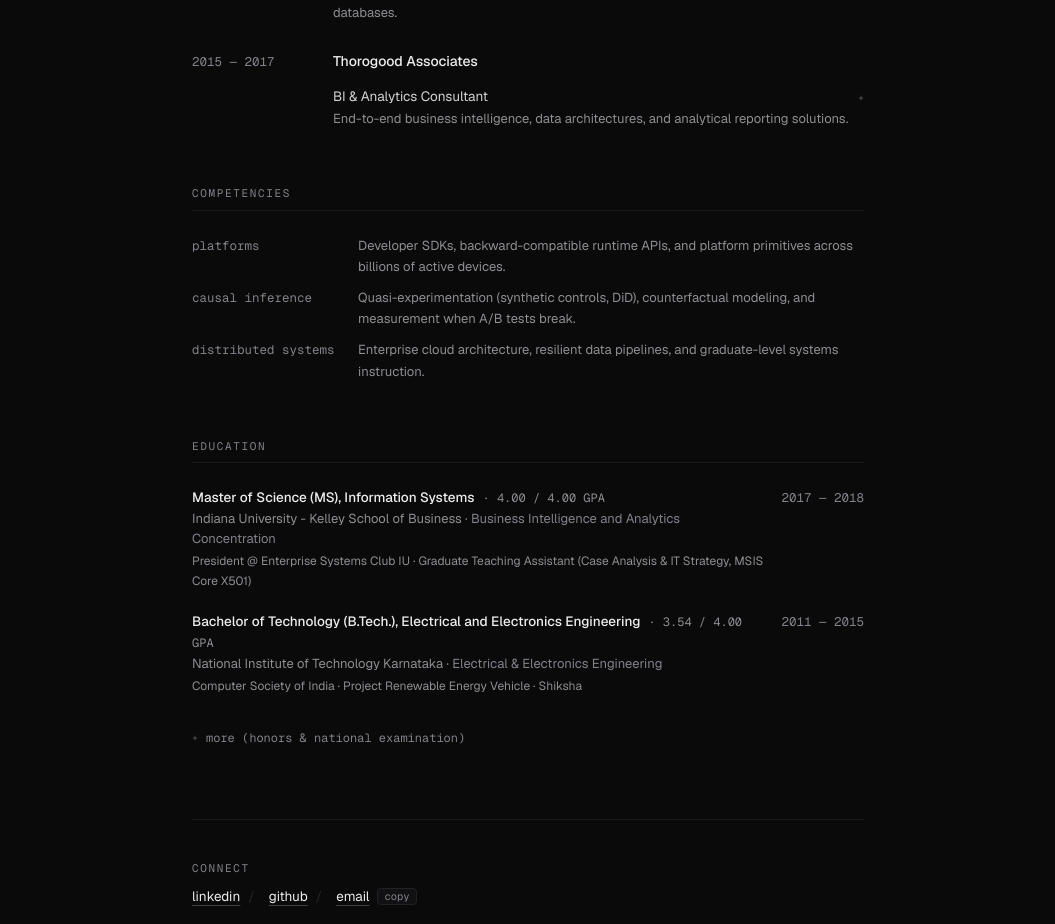
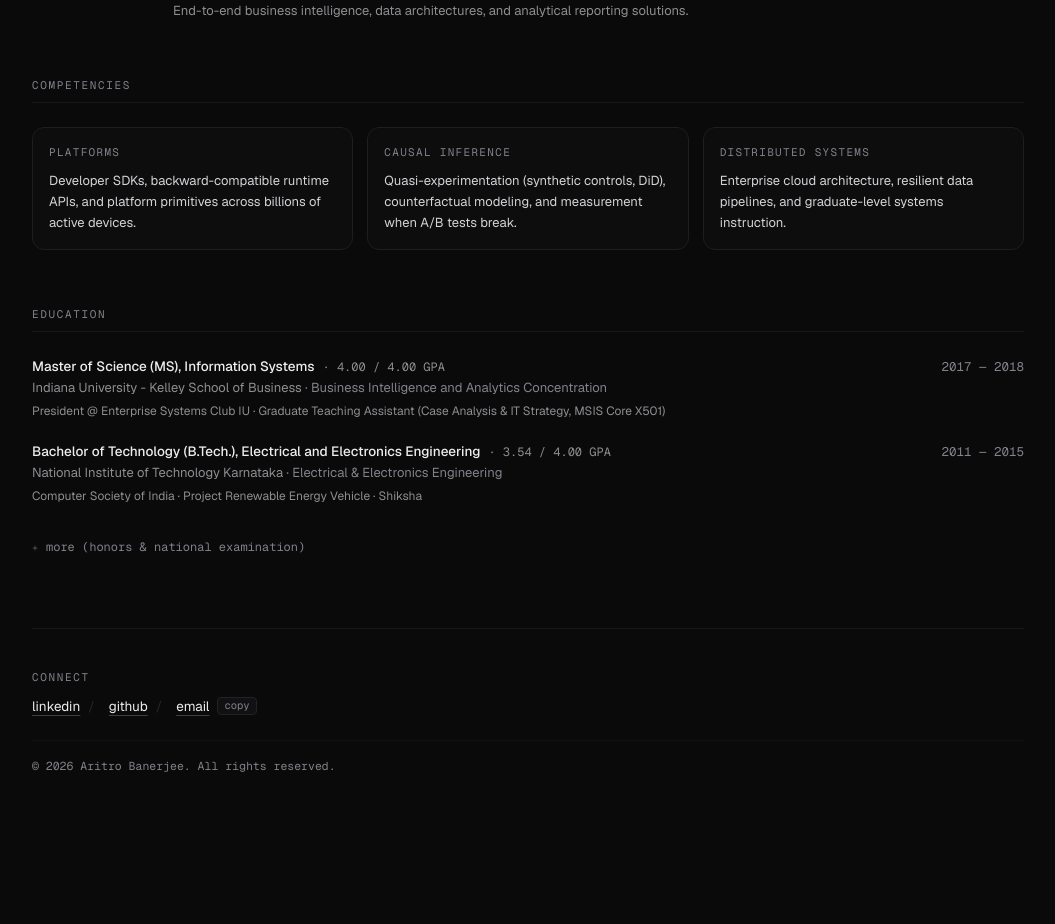
Before and after one commit to aritrobanerjee/aritrobanerjee.github.io, a React (Vite) app: page / in a window 1280 px wide. Shown: the part 1146-2070 px from the top of the page, without its empty margins (112-1167 px from the left). After the commit the page ends 2032 px from the top, so only its background shows below. Built offline with nearby package versions, Linux system fonts and the light colour scheme.

Commit message:
feat(layout): expand widescreen layout to 1040px with 3-column competencies and integrated essay TOC grid

```diff
--- a/src/App.tsx
+++ b/src/App.tsx
@@ -50,7 +50,7 @@
       {/* Main Content Container */}
       <main
         id="portfolio-content"
-        className={`relative z-10 mx-auto px-6 py-16 md:py-24 xl:py-28 max-w-[720px] ${
+        className={`relative z-10 mx-auto px-6 py-16 md:py-24 xl:py-28 max-w-[720px] lg:max-w-[960px] xl:max-w-[1040px] ${
           currentView === 'home' ? 'space-y-12 md:space-y-14' : ''
         }`}
       >
--- a/src/components/CausalMeasurementEssay.tsx
+++ b/src/components/CausalMeasurementEssay.tsx
@@ -65,10 +65,26 @@
         style={{ width: `${scrollProgress}%` }}
       />
 
+      {/* Top Navigation */}
+      <nav className="flex items-center justify-between border-b border-[#18181b] pb-3">
+        <button
+          onClick={onBack}
+          className="group flex items-center gap-1.5 text-[12px] font-mono text-[#8e8e93] hover:text-white transition-colors"
+        >
+          <span className="transition-transform group-hover:-translate-x-0.5">←</span>
+          <span>Home</span>
+          <kbd className="hidden sm:inline-block ml-1.5 px-1.5 py-0.2 text-[10px] font-mono text-[#71717a] bg-[#121214] border border-[#222225] rounded transition-colors group-hover:text-white group-hover:border-[#383840]">
+            esc
+          </kbd>
+        </button>
+      </nav>
+
+      {/* Main Content Area: Responsive Grid on xl */}
+      <div className="xl:grid xl:grid-cols-[190px_1fr] xl:gap-14 items-start">
         {/* Widescreen Sticky Gutter Outline (strictly hidden on mobile and tablet) */}
         <aside
           aria-label="Table of contents"
-        className="hidden xl:block fixed left-[max(1.5rem,calc(50%-550px))] top-28 w-40 z-20 select-none"
+          className="hidden xl:block sticky top-28 select-none"
         >
           <div className="space-y-3.5">
             <div className="text-[11px] font-mono uppercase tracking-[0.15em] text-[#82828b]">
@@ -108,21 +124,8 @@
           </div>
         </aside>
 
-      {/* Top Navigation */}
-      <nav className="flex items-center justify-between border-b border-[#18181b] pb-3">
-        <button
-          onClick={onBack}
-          className="group flex items-center gap-1.5 text-[12px] font-mono text-[#8e8e93] hover:text-white transition-colors"
-        >
-          <span className="transition-transform group-hover:-translate-x-0.5">←</span>
-          <span>Home</span>
-          <kbd className="hidden sm:inline-block ml-1.5 px-1.5 py-0.2 text-[10px] font-mono text-[#71717a] bg-[#121214] border border-[#222225] rounded transition-colors group-hover:text-white group-hover:border-[#383840]">
-            esc
-          </kbd>
-        </button>
-      </nav>
-
-      {/* Markdown Content Renderer */}
+        {/* Essay Content Area */}
+        <div className="min-w-0">
           <div className="prose prose-invert max-w-none space-y-6 text-[14.5px] md:text-[15.5px] leading-[1.8] text-[#d4d4d8]">
             <ReactMarkdown
           remarkPlugins={[remarkGfm]}
@@ -268,6 +271,8 @@
           </button>
         </div>
       </footer>
+        </div>
+      </div>
     </article>
   );
 };
--- a/src/components/Focus.tsx
+++ b/src/components/Focus.tsx
@@ -14,7 +14,8 @@
         </h2>
       </div>
 
-      <div className="space-y-2.5">
+      {/* Mobile view (< md): exactly unchanged vertical rows */}
+      <div className="space-y-2.5 md:hidden">
         {items.map((item, index) => (
           <div
             key={index}
@@ -32,6 +33,25 @@
           </div>
         ))}
       </div>
+
+      {/* Desktop view (>= md): 3-column tactile cards utilizing full width */}
+      <div className="hidden md:grid md:grid-cols-3 gap-3.5">
+        {items.map((item, index) => (
+          <div
+            key={index}
+            className="p-4 rounded-xl border border-[#1e1e22] hover:border-[#383840] bg-[#0e0e10]/80 hover:bg-[#121215] transition-all duration-200 flex flex-col justify-between"
+          >
+            <div>
+              <div className="font-mono text-[11px] uppercase tracking-[0.12em] text-[#82828b]">
+                {item.label}
+              </div>
+              <p className="text-[13px] text-[#d4d4d8] leading-relaxed mt-2.5">
+                {item.description}
+              </p>
+            </div>
+          </div>
+        ))}
+      </div>
     </section>
   );
 };
```
Lines whose indentation alone changed are shown as unchanged.
